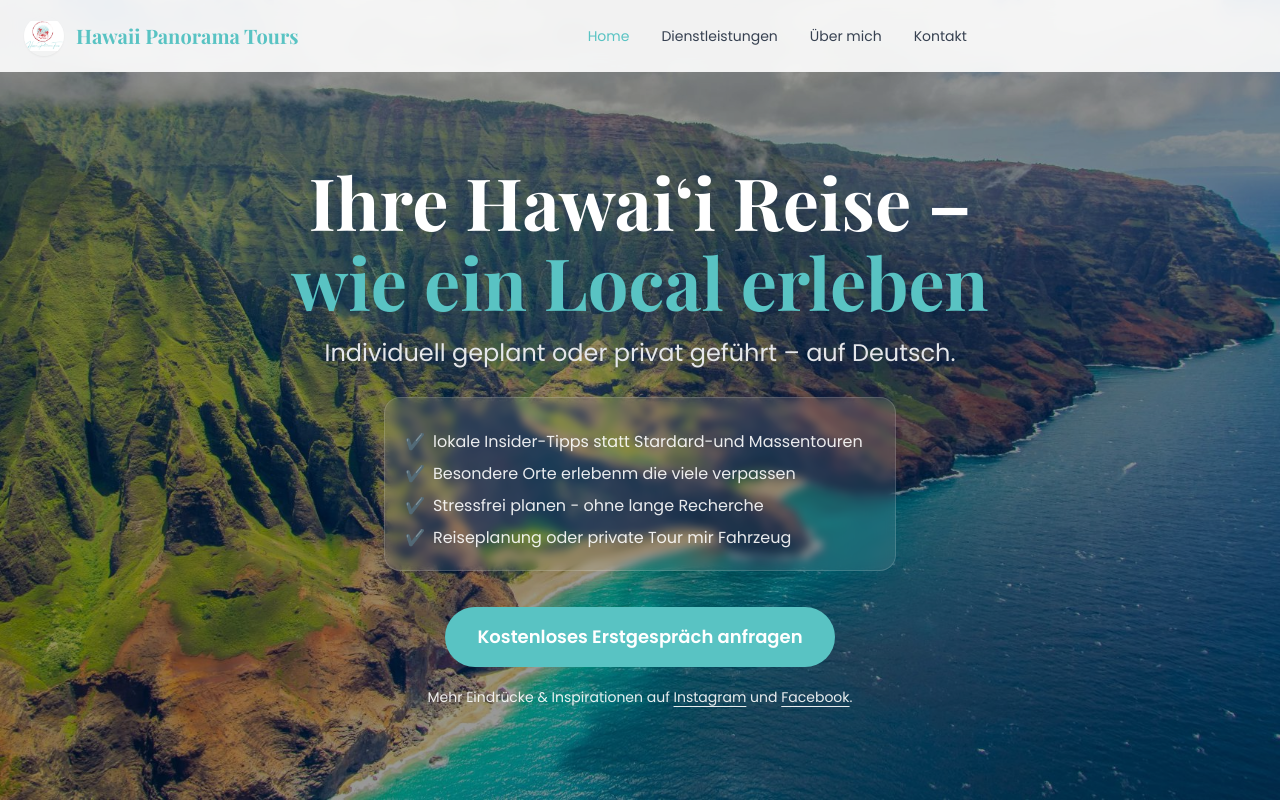
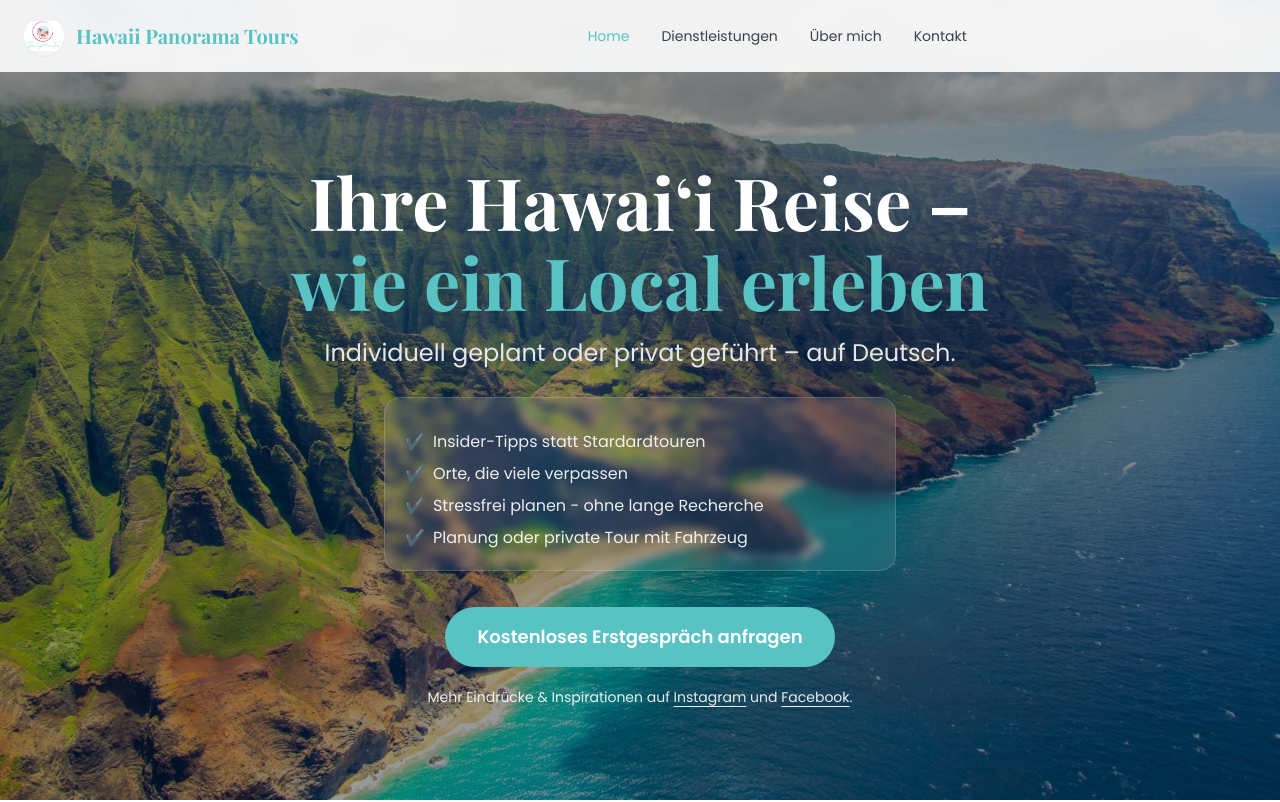
Before and after one commit to hawaiipanoramatours-prog/hawaiipanoramatours, a React (Vite) app: page / in a window 1280 px wide. Shown: the top 802 px of the page. Built offline with nearby package versions, Linux system fonts and the light colour scheme.

Commit message:
Update Sections.impl.jsx

```diff
--- a/src/components/Sections.impl.jsx
+++ b/src/components/Sections.impl.jsx
@@ -10,10 +10,10 @@ export function Hero({ content, lang }) {
   const trust = {
     de: {
       good: [
-        'lokale Insider-Tipps statt Stardard-und Massentouren',
-        'Besondere Orte erlebenm die viele verpassen',
+        'Insider-Tipps statt Stardardtouren',
+        'Orte, die viele verpassen',
         'Stressfrei planen - ohne lange Recherche',
-        'Reiseplanung oder private Tour mir Fahrzeug',
+        'Planung oder private Tour mit Fahrzeug',
       ],
     },
     en: {
```
